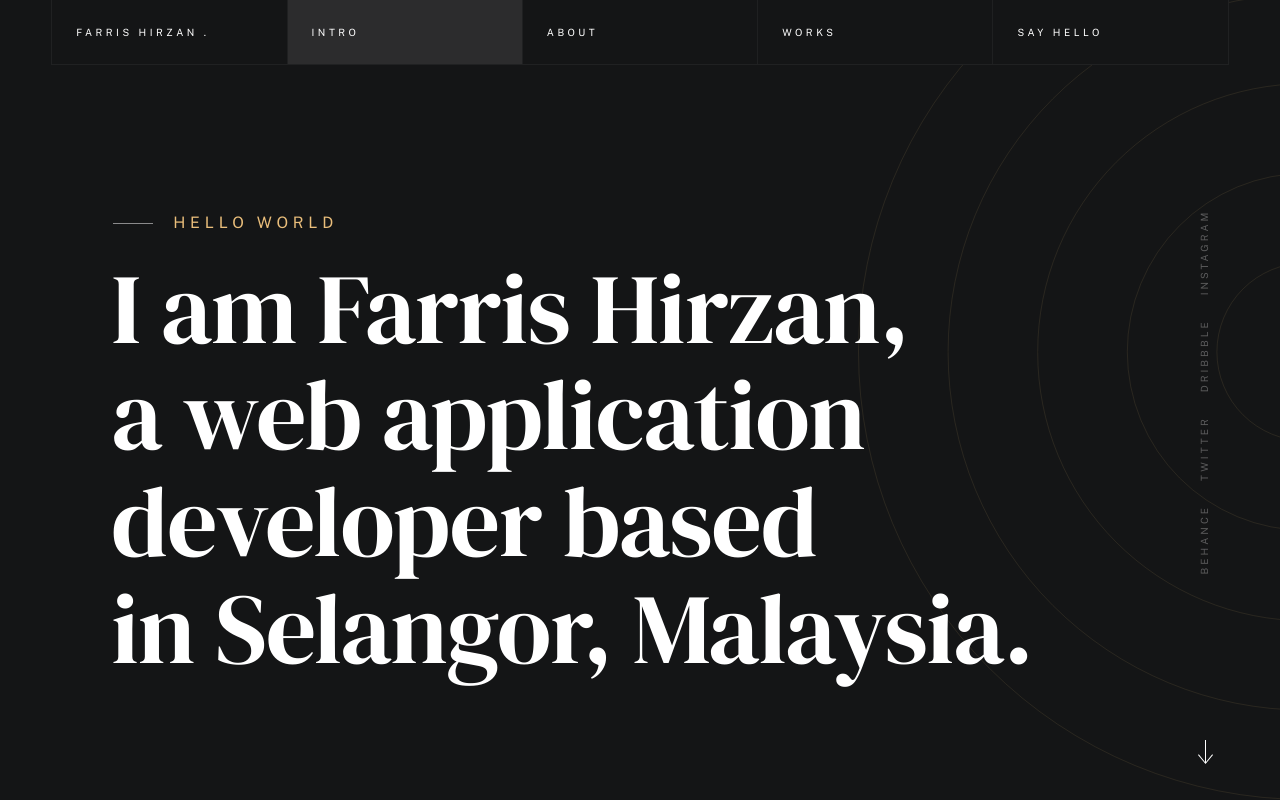
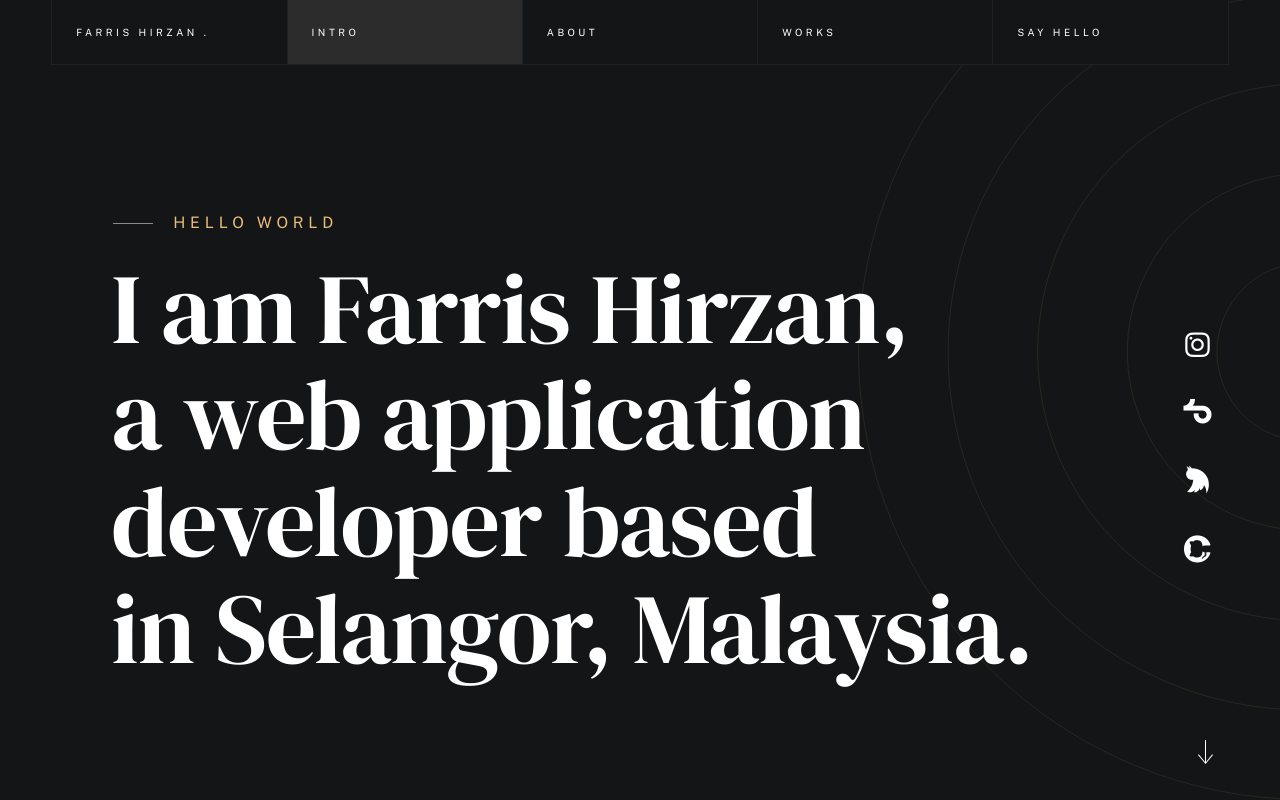
Before and after one commit to jjs9000/2025-Portfolio, a plain HTML site: page index.html in a window 1280 px wide. Shown: the top 800 px of the page. Drawn offline with nearby package versions, Linux system fonts and the light colour scheme; a web font is replaced by a local one.

Commit message:
modified some styling and removed some images

```diff
--- a/css/styles.css
+++ b/css/styles.css
@@ -4238,3 +4238,26 @@ img.u-pull-left {
         right : 6vw;
     }
 }
+
+.intro-social {
+    list-style: none;
+    display: flex;
+    gap: 15px;
+    padding: 0;
+}
+
+.intro-social li {
+    display: inline-block;
+}
+
+.intro-social li a {
+    text-decoration: none;
+    font-size: 28px;
+    color: #fff; /* Change based on your theme */
+    transition: transform 0.3s ease, color 0.3s ease;
+}
+
+.intro-social li a:hover {
+    transform: scale(1.3); /* Makes the icon bigger on hover */
+    color: #ffcc00; /* Change to desired hover color */
+}
--- a/index.html
+++ b/index.html
@@ -24,6 +24,7 @@
     <link rel="icon" type="image/png" sizes="32x32" href="favicon-32x32.png">
     <link rel="icon" type="image/png" sizes="16x16" href="favicon-16x16.png">
     <link rel="manifest" href="site.webmanifest">
+    <link rel="stylesheet" href="https://cdnjs.cloudflare.com/ajax/libs/font-awesome/6.5.1/css/all.min.css">
 
 </head>
 
@@ -100,10 +101,10 @@
                     </div>
 
                     <ul class="intro-social">
-                        <li><a href="#0">Behance</a></li>
-                        <li><a href="#0">Twitter</a></li>
-                        <li><a href="#0">Dribbble</a></li>
-                        <li><a href="#0">Instagram</a></li>
+                        <li><a href="https://github.com/jjs9000" target="_blank"><i class="fab fa-github"></i></a></li>
+                        <li><a href="https://x.com/FarrisHirzan" target="_blank"><i class="fab fa-twitter"></i></a></li>
+                        <li><a href="https://www.tiktok.com/@beekbokbeekbok?is_from_webapp=1&sender_device=pc" target="_blank"><i class="fab fa-tiktok"></i></a></li>
+                        <li><a href="https://www.instagram.com/beekbokbeekbok/" target="_blank"><i class="fab fa-instagram"></i></a></li>
                     </ul>
 
                 </div> <!-- end intro content -->
@@ -527,10 +528,10 @@
                     <div class="column lg-4 md-5 tab-6 stack-on-550 contact-block">
                         <h3 class="text-pretitle">Social</h3>
                         <ul class="contact-social">
-                            <li><a href="https://www.tiktok.com/@beekbokbeekbok?is_from_webapp=1&sender_device=pc">Tiktok</a></li>
-                            <li><a href="https://x.com/FarrisHirzan">Twitter</a></li>
-                            <li><a href="https://www.instagram.com/beekbokbeekbok/">Instagram</a></li>
-                            <li><a href="https://github.com/jjs9000">Github</a></li>
+                            <li><a href="https://www.tiktok.com/@beekbokbeekbok?is_from_webapp=1&sender_device=pc" target="_blank">Tiktok</a></li>
+                            <li><a href="https://x.com/FarrisHirzan" target="_blank">Twitter</a></li>
+                            <li><a href="https://www.instagram.com/beekbokbeekbok/" target="_blank">Instagram</a></li>
+                            <li><a href="https://github.com/jjs9000" target="_blank">Github</a></li>
                         </ul>
                     </div>
                     <div class="column lg-4 md-12 contact-block">
```
Also changed, not shown: images/avatars/user-01.jpg (deleted), images/avatars/user-02.jpg (deleted), images/avatars/user-03.jpg (deleted), images/avatars/user-04.jpg (deleted), images/avatars/user-05.jpg (deleted).
